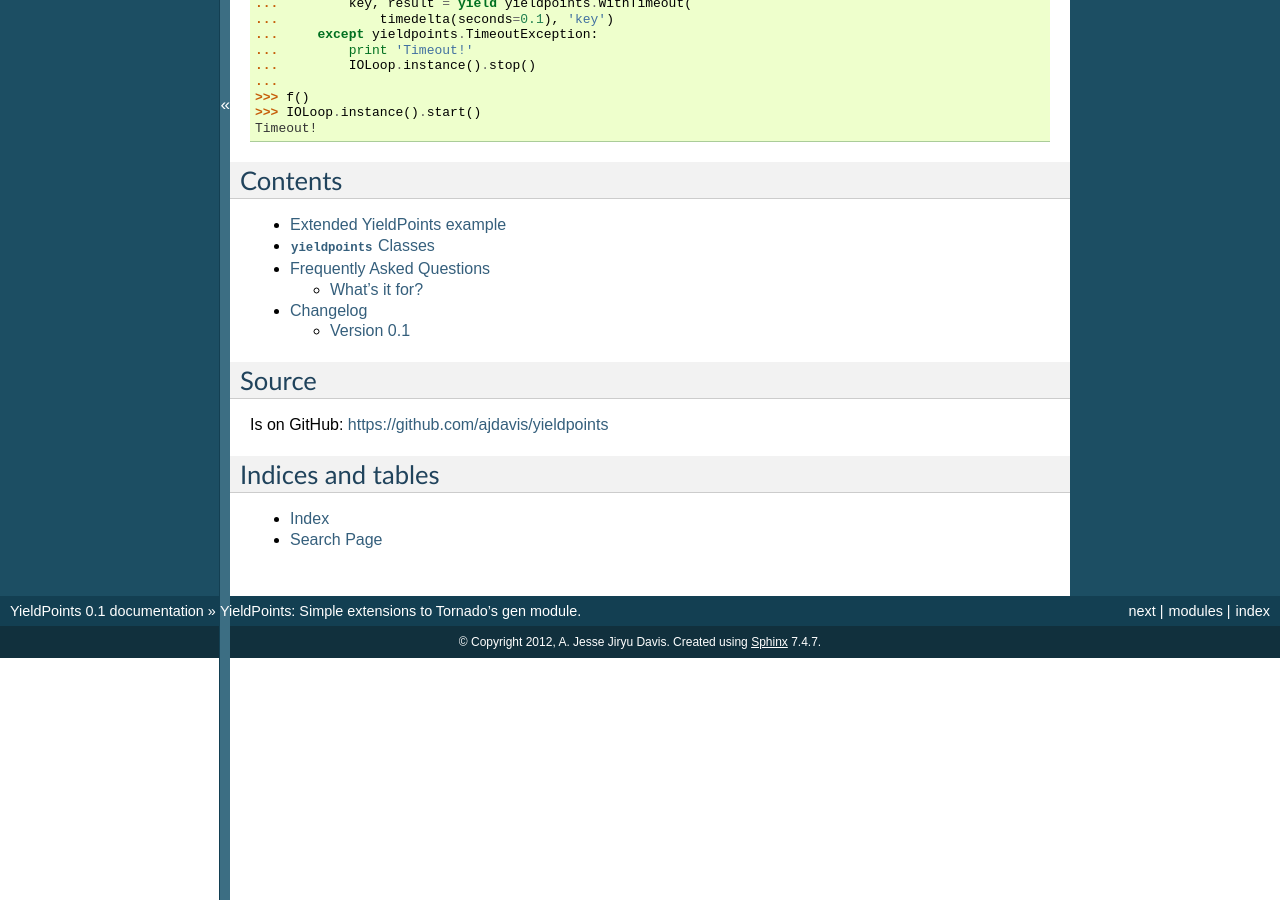
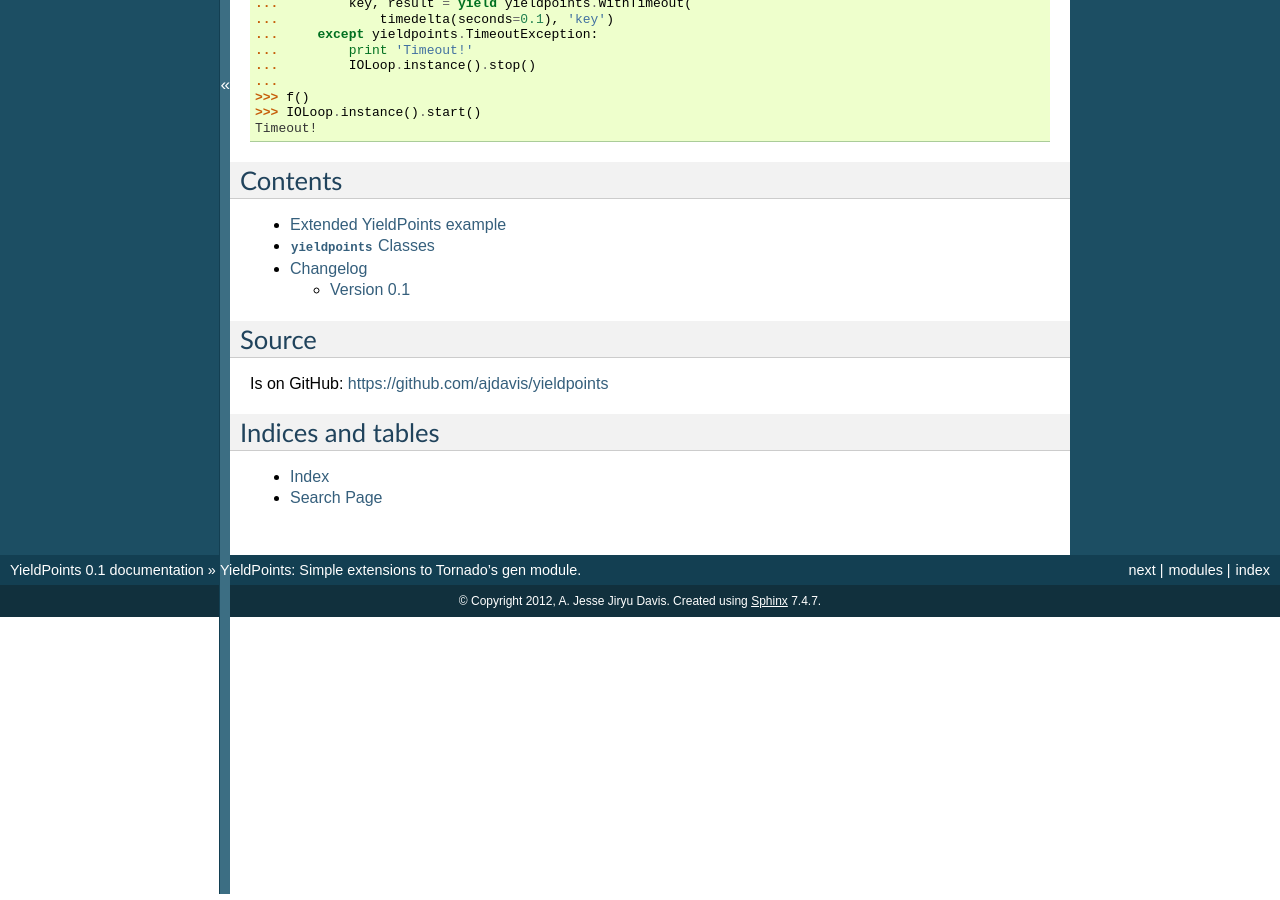
Before and after one commit to ajdavis/yieldpoints, a Sphinx documentation site: the page built from doc/index.rst, in a window 1280 px wide and 900 px high, scrolled down 1095 px. Built offline with Sphinx 7.4.7, drawn with Linux system fonts in a browser that asks for light colours; the version number is read from the project's files by our own code.

Commit message:
No need for a FAQ

```diff
--- a/doc/faq.rst
+++ /dev/null
@@ -1,7 +0,0 @@
-Frequently Asked Questions
-==========================
-
-.. module:: yieldpoints
-
-What's it for?
---------------
--- a/doc/index.rst
+++ b/doc/index.rst
@@ -80,7 +80,6 @@ Contents
 .. toctree::
     examples/index
     classes
-    faq
     changelog
 
 Source
```
